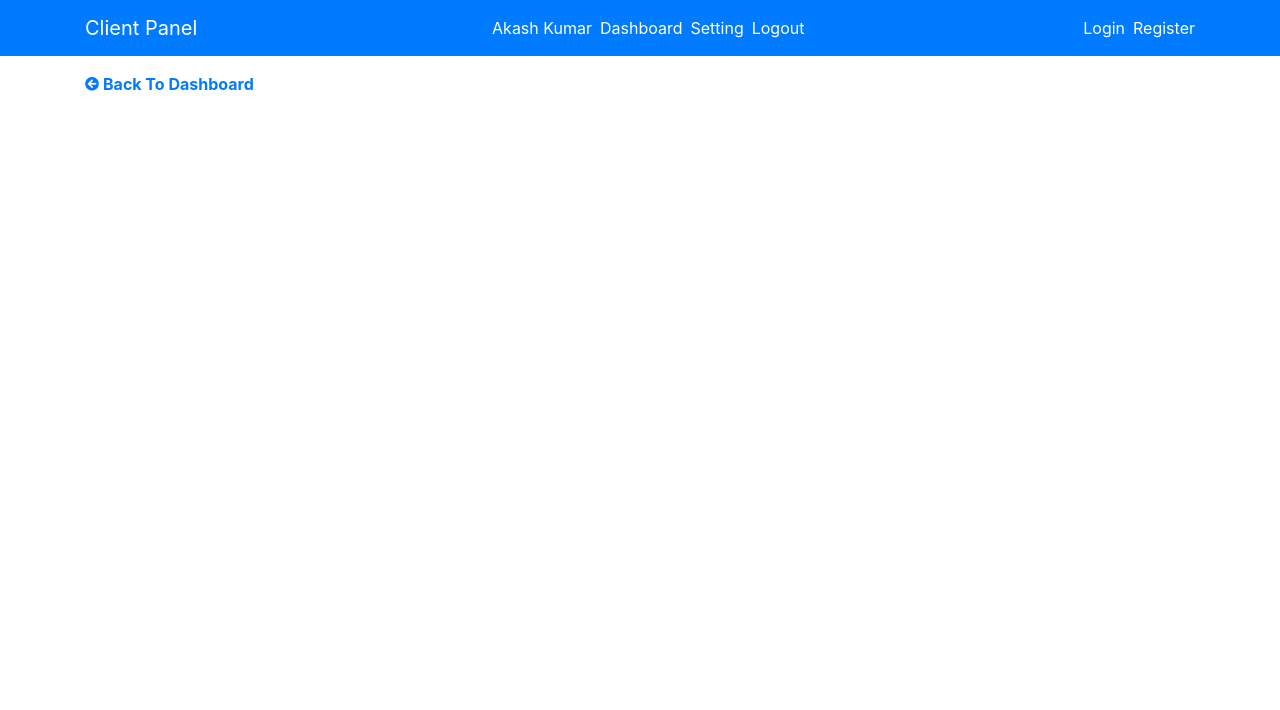
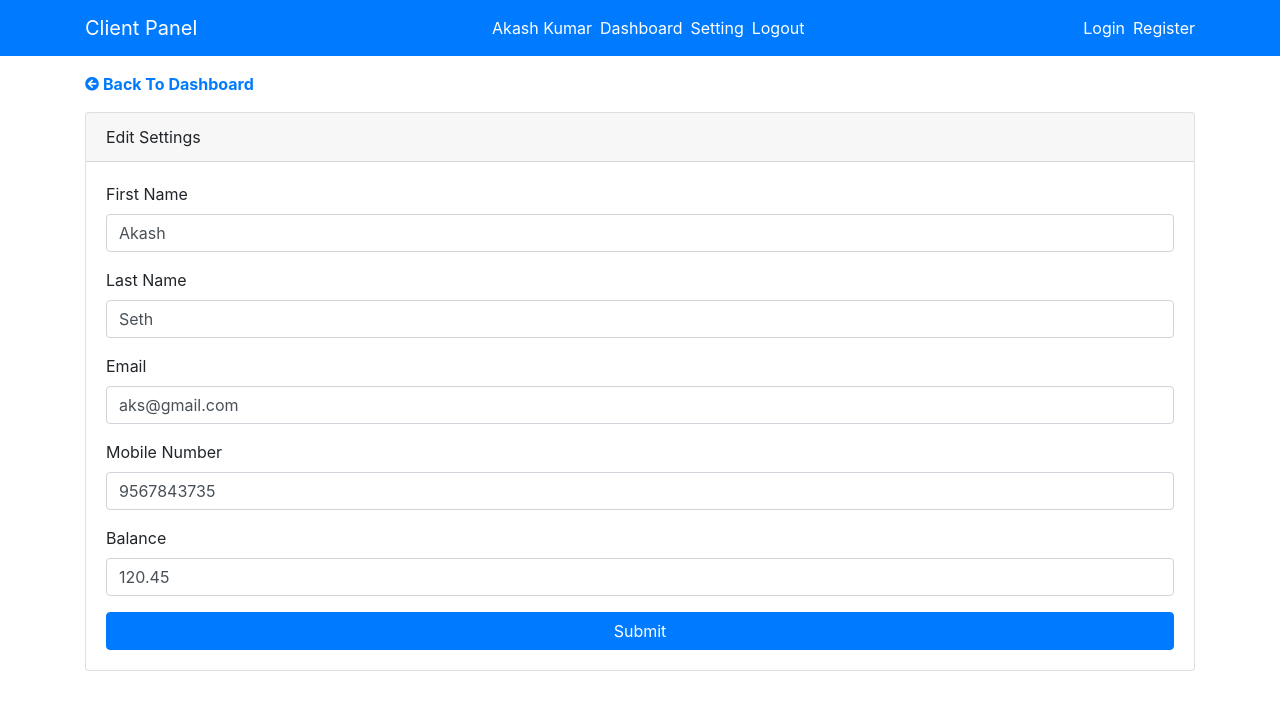
Before and after one commit to Akash187/client_panel, a React (Create React App) app: page /edit/1 in a window 1280 px wide. Shown: the top 710 px of the page. Built offline with nearby package versions, Linux system fonts and the light colour scheme.

Commit message:
App UI Completed.

```diff
--- a/src/components/auth/SignIn.js
+++ b/src/components/auth/SignIn.js
@@ -43,7 +43,7 @@ const SignIn = () => {
                   <Label for="examplePassword">Password</Label>
                   <Input type="password" value={password} id="password" placeholder="Password" onChange={handleChange}/>
                 </FormGroup>
-                <Button color="primary" size="sm" block>Login</Button>
+                <Button color="primary" block>Login</Button>
               </Form>
             </CardBody>
           </Card>
--- a/src/components/client/ClientDetail.js
+++ b/src/components/client/ClientDetail.js
@@ -1,18 +1,68 @@
-import React from 'react';
-import {Container, Row, Col, Card, CardBody, CardHeader} from 'reactstrap';
+import React, {useState} from 'react';
+import {Container, Row, Col, Card, CardBody, CardHeader, Button, ButtonGroup, UncontrolledCollapse, Input, InputGroupAddon, InputGroup, Form, ListGroup, ListGroupItem} from 'reactstrap';
 import {NavLink} from "react-router-dom";
 
-const ClientDetail = () => {
+const ClientDetail = (props) => {
+
+  const [balance, setBalance] = useState('');
+
+  const handleSubmit = (e) => {
+    e.preventDefault();
+    console.log(balance);
+  };
+
   return (
     <Container>
       <Row>
-        <Col sm="12">
+        <Col sm="12" className="d-flex justify-content-between align-items-center">
           <div>
             <NavLink exact to='/' className="text-primary d-flex align-items-center">
               <i className="fas fa-arrow-circle-left mr-1"/>
               <p className="font-weight-bold mb-0">Back To Dashboard</p>
             </NavLink>
           </div>
+          <ButtonGroup>
+            <Button color="secondary" onClick={() => props.history.push('/edit/123')}>Edit</Button>
+            <Button color="danger">Delete</Button>
+          </ButtonGroup>
+        </Col>
+      </Row>
+      <Row className="mt-3">
+        <Col sm="12">
+          <Card>
+            <CardHeader>
+              <h4 className="text-truncate font-weight-bold mb-0">Bob Jackson</h4>
+            </CardHeader>
+            <CardBody>
+              <div className="d-flex flex-wrap justify-content-between">
+                <h4 className="text-truncate font-weight-bold mb-0">Client ID: {<span className="font-weight-normal">12sdf3j43fj83jf834je843</span>}</h4>
+                <div className="d-flex">
+                  <h4 className="text-truncate font-weight-bold mb-0">Balance: {<span className="font-weight-normal text-success">$120.00</span>}</h4>
+                  <span className="ml-2 text-primary" id="toggler">
+                    <i className="fas fa-pencil-alt"/>
+                  </span>
+                </div>
+              </div>
+              <UncontrolledCollapse toggler="#toggler" className="clearfix">
+                <Form className="float-right mt-3" onSubmit={handleSubmit}>
+                  <InputGroup>
+                    <Input type="text" id="balance" placeholder="Add New Balance" value={balance} pattern="^\d+\.\d\d$" title="Valid balance is 10.00, 10.90 or 0.78." onChange={(e) => setBalance(e.target.value)} required/>
+                    <InputGroupAddon addonType="append">
+                      <Button outline color="secondary">Update</Button>
+                    </InputGroupAddon>
+                  </InputGroup>
+                </Form>
+              </UncontrolledCollapse>
+              <ListGroup className="mt-3">
+                <ListGroupItem>
+                  <p className="font-weight-bold text-truncate mb-0">Contact Email: {<span className="font-weight-lighter">aks18765@yahoo.co</span>}</p>
+                </ListGroupItem>
+                <ListGroupItem>
+                  <p className="font-weight-bold text-truncate mb-0">Contact Number: {<span className="font-weight-lighter">8675493572</span>}</p>
+                </ListGroupItem>
+              </ListGroup>
+            </CardBody>
+          </Card>
         </Col>
       </Row>
     </Container>
--- a/src/components/client/ClientForm.js
+++ b/src/components/client/ClientForm.js
@@ -25,7 +25,7 @@ const ClientForm = ({firstName='', lastName='', email='', mobile='', balance='',
         <Label for="name">Balance</Label>
         <Input type="text" value={balance} id="balance" placeholder="Balance" pattern="^\d+\.\d\d$" title="Valid balance is 10.00, 10.90 or 0.78." onChange={handleChange} required/>
       </FormGroup>
-      <Button color="primary" size="sm" block>Submit</Button>
+      <Button color="primary" block>Submit</Button>
     </Form>
   );
 };
--- a/src/components/client/EditClient.js
+++ b/src/components/client/EditClient.js
@@ -1,9 +1,32 @@
-import React from 'react';
+import React, {Component} from 'react';
 import {Container, Row, Col, Card, CardBody, CardHeader} from 'reactstrap';
 import {NavLink} from "react-router-dom";
+import ClientForm from "./ClientForm";
 
-const EditClient = () => {
+class EditClient extends Component {
+
+  state = {
+    firstName: 'Akash',
+    lastName: 'Seth',
+    email: 'aks@gmail.com',
+    mobile: '9567843735',
+    balance: '120.45'
+  };
+
+  handleChange = (e) => {
+    this.setState({
+      [e.target.id]: e.target.value
+    })
+  };
+
+  handleSubmit = (e) => {
+    e.preventDefault();
+    console.log(this.state);
+  };
+
+  render() {
     return (
+      <div>
         <Container>
           <Row>
             <Col sm="12">
@@ -15,8 +38,28 @@ const EditClient = () => {
               </div>
             </Col>
           </Row>
+          <Row className="mt-3">
+            <Col sm="12">
+              <Card>
+                <CardHeader>Edit Settings</CardHeader>
+                <CardBody>
+                  <ClientForm
+                    firstName={this.state.firstName}
+                    lastName={this.state.lastName}
+                    email={this.state.email}
+                    mobile={this.state.mobile}
+                    balance={this.state.balance}
+                    handleChange={this.handleChange}
+                    handleSubmit={this.handleSubmit}
+                  />
+                </CardBody>
+              </Card>
+            </Col>
+          </Row>
         </Container>
+      </div>
     );
-};
+  }
+}
 
 export default EditClient;
--- a/src/index.css
+++ b/src/index.css
@@ -37,3 +37,7 @@ i{
 .fa-arrow-circle-left{
   font-size: 14px;
 }
+
+.fa-pencil-alt{
+    font-size: 24px;
+}
```
Lines whose indentation alone changed are shown as unchanged.
